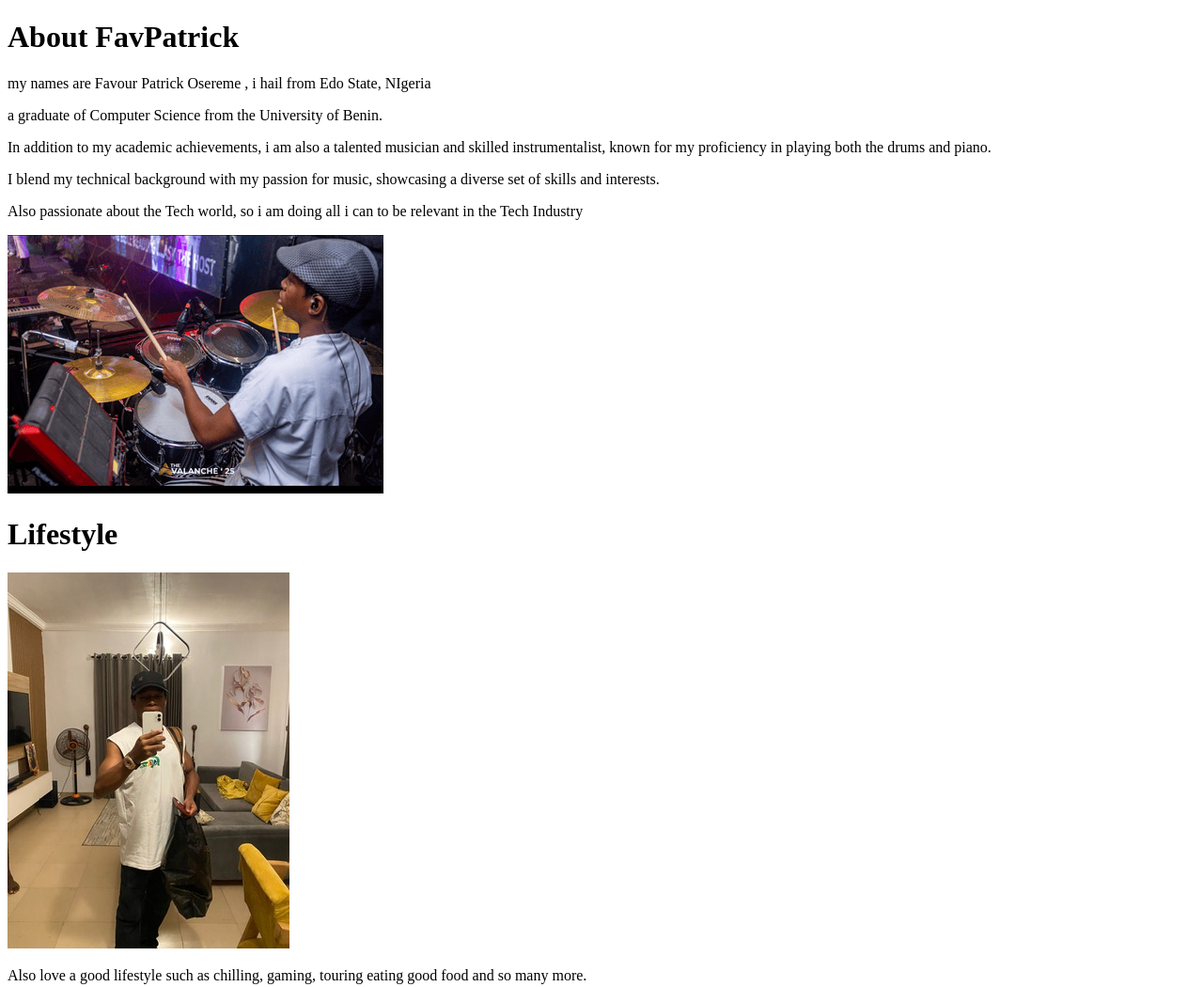
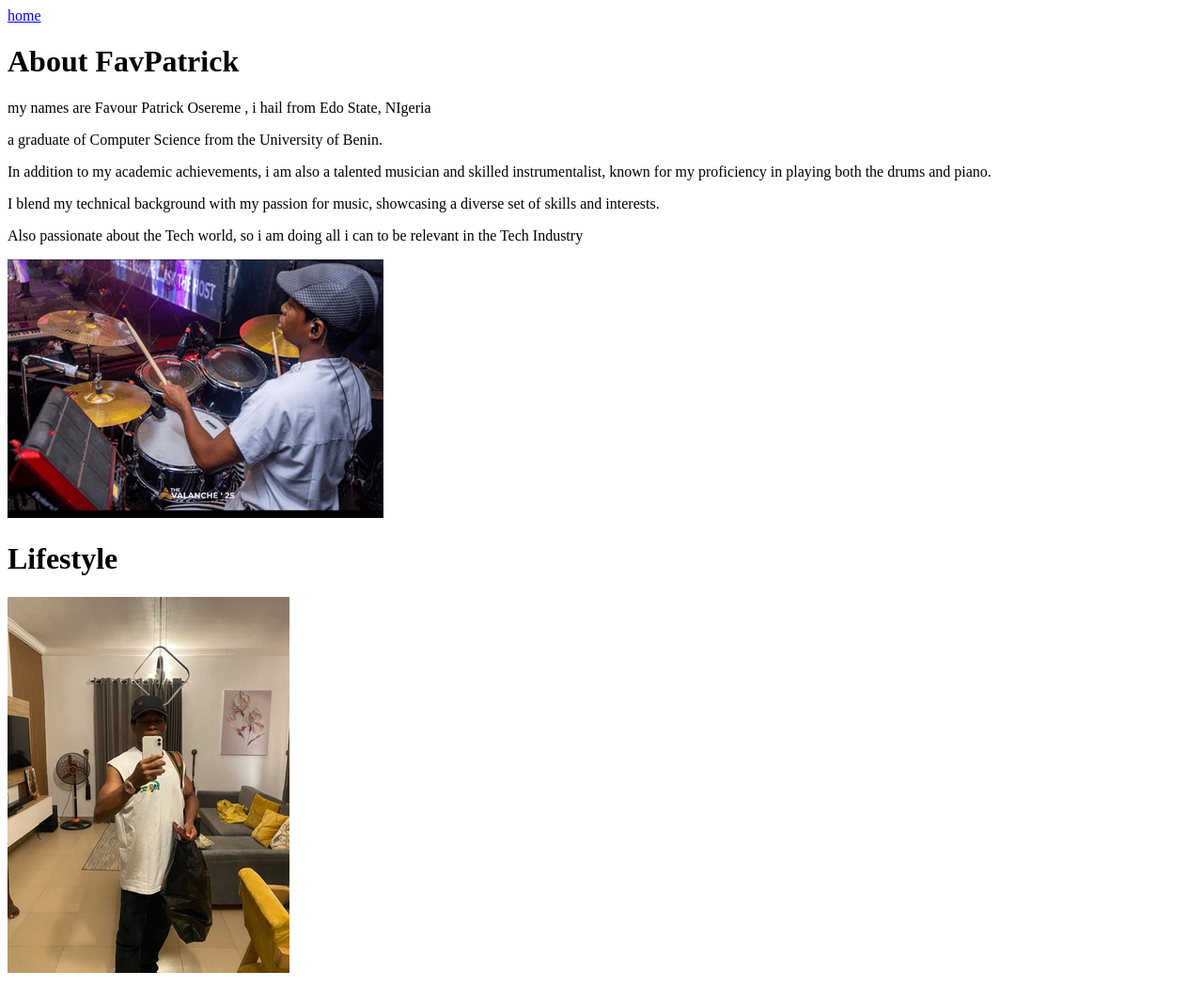
Before and after one commit to Favpatrick01/assignment-2, a plain HTML site: page media.html in a window 1280 px wide. Shown: the top 1050 px of the page at 94% size. Drawn offline with Linux system fonts and the light colour scheme.

Commit message:
updated files

```diff
--- a/media.html
+++ b/media.html
@@ -7,6 +7,7 @@
     <title>About Favptrick</title>
 </head>
 <body>
+    <a href="index.html">home</a>
     <h1>About FavPatrick</h1>
     <p>my names are Favour Patrick Osereme , i hail from Edo State, NIgeria</p>
 <p> a graduate of Computer Science from the University of Benin. </p>
```
Also changed, not shown: table.html (+1 -0 lines).
